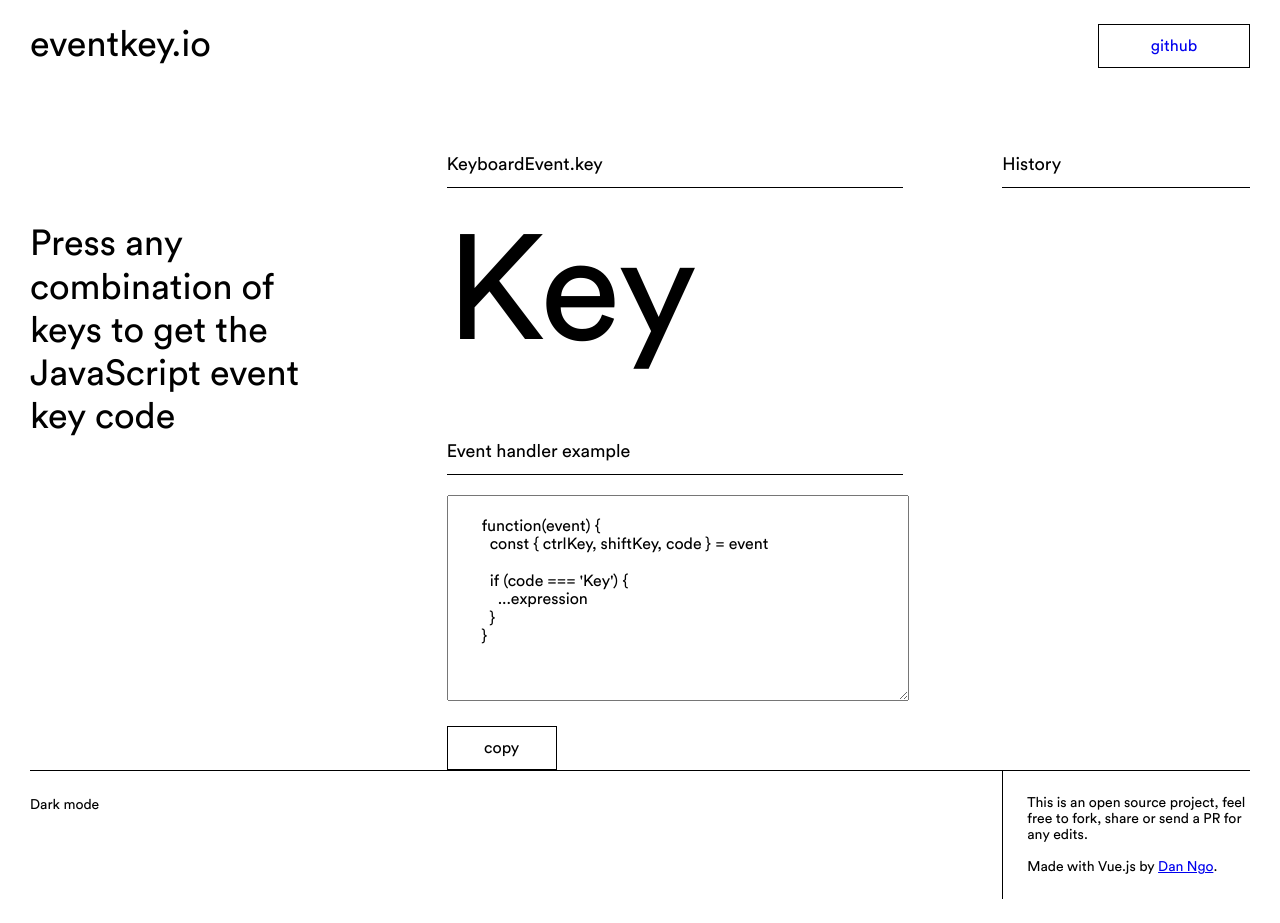
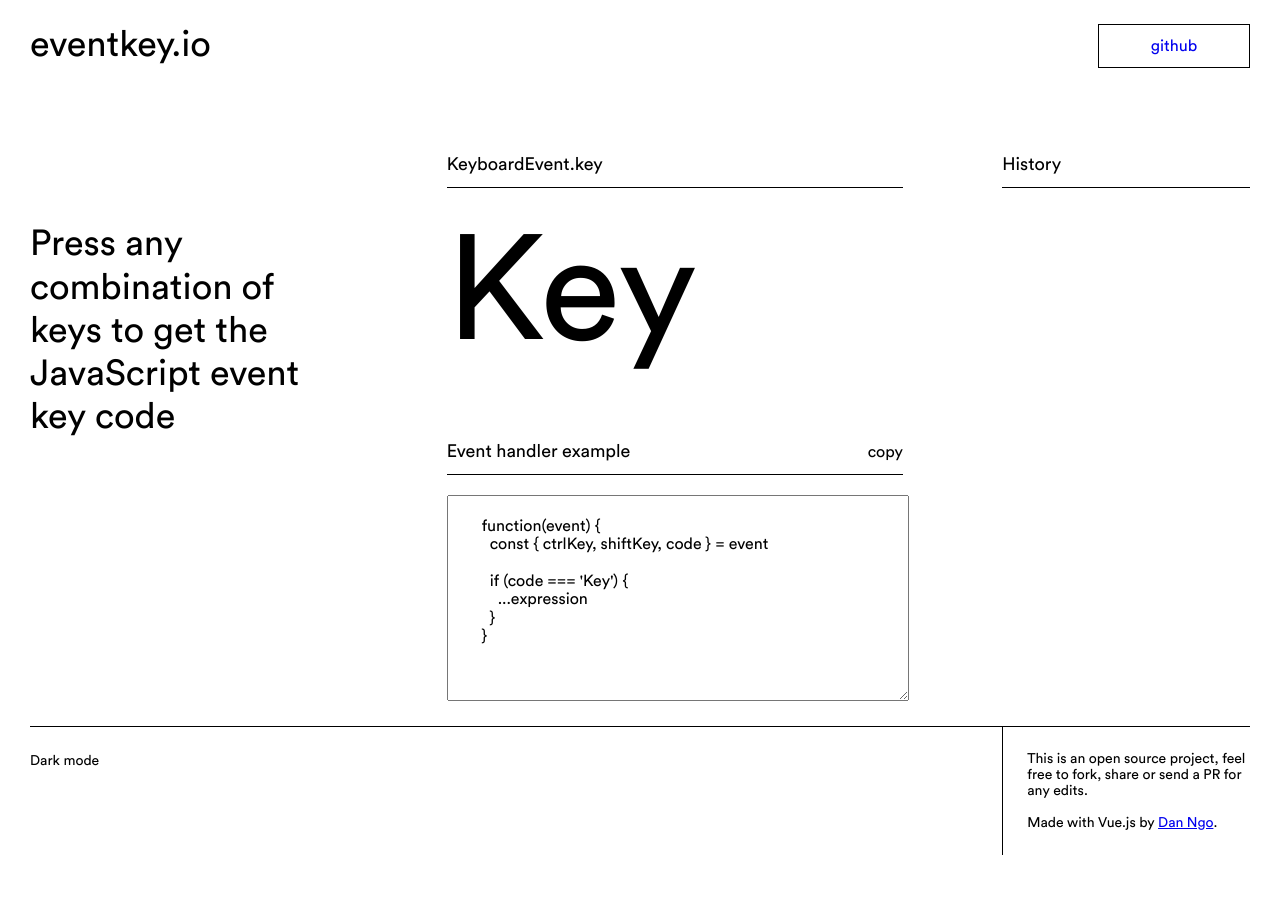
Before and after one commit to danngofett/eventkey, a Vue app: page / in a window 1280 px wide. After the commit the page ends 879 px from the top, so only its background shows below. Built offline with nearby package versions, Linux system fonts and the light colour scheme.

Commit message:
BUILD: Moved action buttons into subheading

```diff
--- a/src/components/BaseButton.vue
+++ b/src/components/BaseButton.vue
@@ -1,7 +1,7 @@
 <template>
   <div :class="$style['base-button']">
     <button
-      :class="$style.button"
+      :class="type === 'link' ? $style.link : $style.button"
       v-if="element === 'button'"
     >
       {{ label }}
@@ -28,6 +28,10 @@ export default {
     element: {
       type: String,
       default: 'link'
+    },
+    type: {
+      type: String,
+      default: ''
     }
   }
 }
@@ -35,7 +39,7 @@ export default {
 
 <style module>
 .base-button {
-  display: inline-block;
+  display: inline-flex;
 }
 
 .button {
@@ -54,4 +58,16 @@ export default {
   background-color: var(--color_primary);
   color: var(--color_secondary);
 }
+
+.link {
+  appearance: none;
+  background-color: transparent;
+  border: 0;
+  cursor: pointer;
+  padding: 0;
+}
+
+.link:hover {
+  text-decoration: underline;
+}
 </style>
--- a/src/components/BaseSubheading.vue
+++ b/src/components/BaseSubheading.vue
@@ -3,6 +3,15 @@
     <h2 :class="$style.subheading">
       {{ heading }}
     </h2>
+
+    <base-button
+      :class="$style.action"
+      :label="actionLabel"
+      @click="$emit('on-action')"
+      element="button"
+      type="link"
+      v-if="actionLabel && !hideLabel"
+    />
   </div>
 </template>
 
@@ -11,9 +20,21 @@ import { defineComponent } from 'vue'
 
 export default defineComponent({
   props: {
+    action: {
+      type: Function,
+      default: () => {}
+    },
+    actionLabel: {
+      type: String,
+      default: ''
+    },
     heading: {
       type: String,
       default: ''
+    },
+    hideLabel: {
+      type: Boolean,
+      default: false
     }
   },
 
@@ -27,7 +48,9 @@ export default defineComponent({
 
 <style module>
 .base-subheading {
+  display: flex;
   border-bottom: 1px solid var(--color_primary);
+  justify-content: space-between;
   margin-bottom: var(--spacing_l);
   padding-bottom: var(--spacing_s);
 }
@@ -38,4 +61,8 @@ export default defineComponent({
   line-height: 1.1;
   margin: 0;
 }
+
+.action {
+  cursor: pointer;
+}
 </style>
--- a/src/components/EventLog.vue
+++ b/src/components/EventLog.vue
@@ -2,6 +2,9 @@
   <div>
     <base-subheading
       heading="History"
+      action-label="Reset"
+      :hide-label="!eventLog.length"
+      @onAction="reset"
     />
 
     <div :class="$style.panel">
@@ -15,13 +18,6 @@
           <span class="meta">{{ item.value }}</span>
         </li>
       </ul>
-
-      <base-button
-        v-if="eventLog.length"
-        @click="reset"
-        label="Reset"
-        element="button"
-      />
     </div>
   </div>
 </template>
--- a/src/components/PreviewPanel.vue
+++ b/src/components/PreviewPanel.vue
@@ -10,6 +10,8 @@
 
     <base-subheading
       heading="Event handler example"
+      :action-label="copying ? 'copied!' : 'copy'"
+      @onAction="copyCodeSnippet"
     />
 
     <textarea
@@ -26,15 +28,6 @@
       `"
       readonly
     />
-
-    <div>
-      <base-button
-        :label="copying ? 'copied!' : 'copy'"
-        :is-disabled="copying"
-        element="button"
-        @click="copyCodeSnippet"
-      />
-    </div>
   </div>
 </template>
 
```
